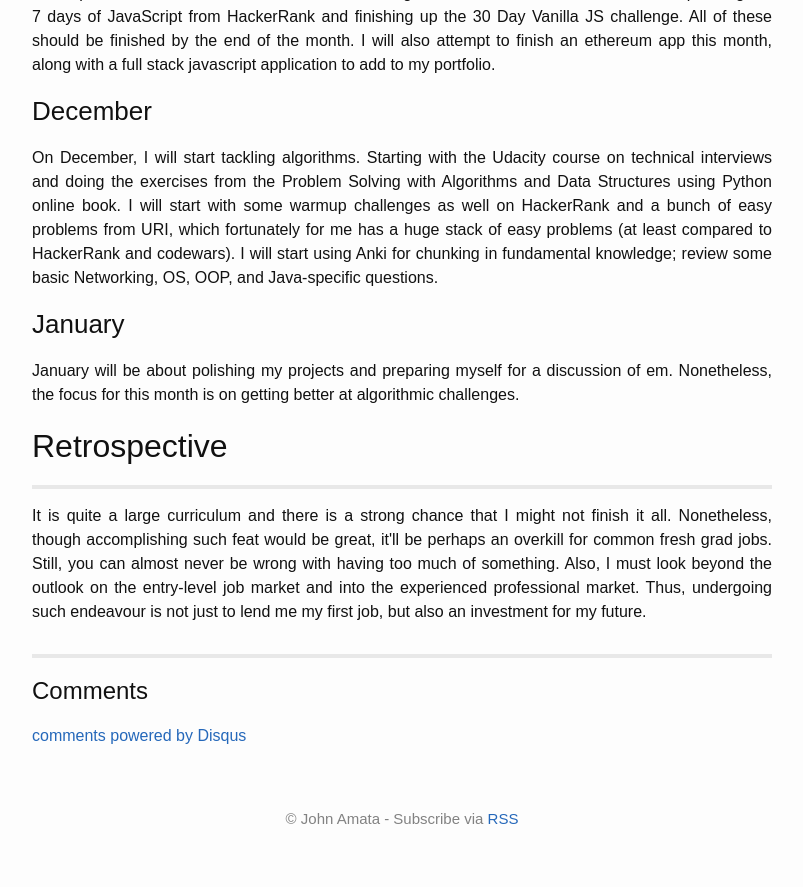
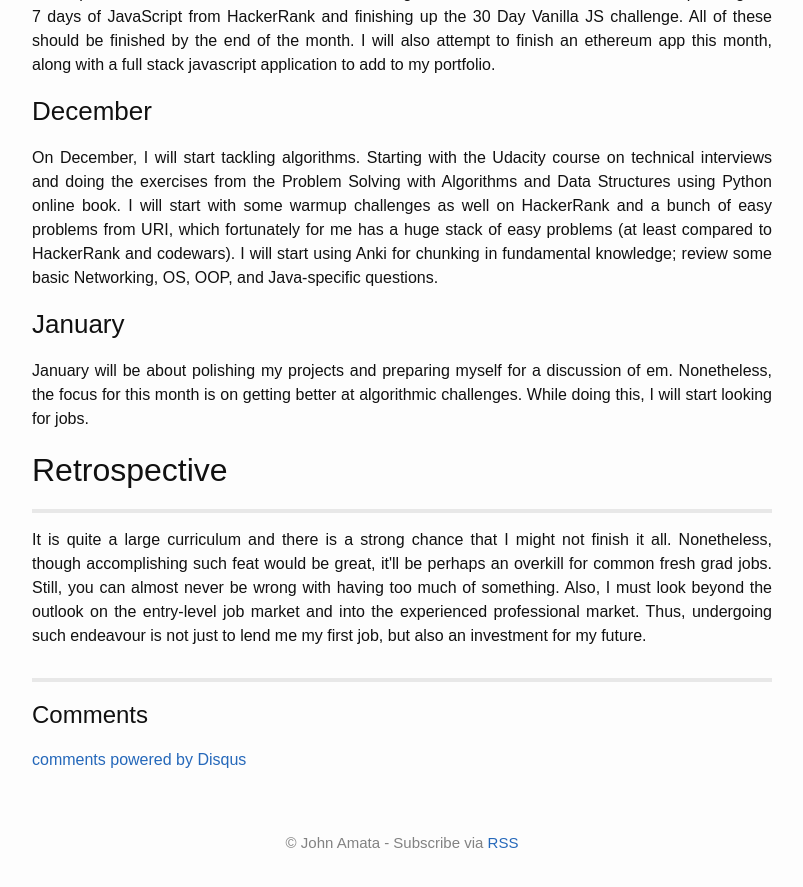
Before and after one commit to jpamata/jpamata.github.io, a Jekyll site: the page built from _posts/2017-11-01-the-gap-months-gearing-up-for-the-job-market.md, in a window 1280 px wide and 900 px high, scrolled down 2864 px. Shown: the top 887 px of the window, without its empty margins (238-1041 px from the left). Built offline with Jekyll 4.4.1, drawn with Linux system fonts in a browser that asks for light colours; comment, search, counter and statistics services are not loaded.

Commit message:
Update 2017-11-01-the-gap-months-gearing-up-for-the-job-market.md

```diff
--- a/_posts/2017-11-01-the-gap-months-gearing-up-for-the-job-market.md
+++ b/_posts/2017-11-01-the-gap-months-gearing-up-for-the-job-market.md
@@ -17,9 +17,12 @@
 
 <p align="justify">I've a little knowledge of the IT job industry in the country, yet enough to understand that it is a competitive one. Yes, we all know that there's a high demand for IT workers but the demand is for competitive, skilled workers. I've heard stories from my friends and from strangers of typical interview practices and processes and what employers look for fresh grads. With these knowledge, I developed a plan to prepare myself for the Job Market, one that I'll follow as early as today to January. This blog post details the plan that I've made, a three pronged attack on the following: </p>
 <ol>
-   <p align="justify"> >><strong>Presence</strong>: to get the interest of headhunters & get the opportunity to either an interview or to submit my resume. </p>
-   <p align="justify"> >><strong>Projects</strong>: to pass the resume filters and get to the interview </p>
-   <p align="justify"> >><strong>Knowledge</strong>: to pass the interviews and get the job </p>
+   <p align="justify"> >>
+     <strong>Presence</strong>: to get the interest of headhunters & get the opportunity to either an interview or to submit my resume. </p>
+   <p align="justify"> >>
+     <strong>Projects</strong>: to pass the resume filters and get to the interview </p>
+   <p align="justify"> >>
+     <strong>Knowledge</strong>: to pass the interviews and get the job </p>
 </ol>
 
 <h2>Three - Pronged Attack</h2>
@@ -124,7 +127,7 @@
 <h3>December</h3>
 <p align="justify">On December, I will start tackling algorithms. Starting with the Udacity course on technical interviews and doing the exercises from the Problem Solving with Algorithms and Data Structures using Python online book. I will start with some warmup challenges as well on HackerRank and a bunch of easy problems from URI, which fortunately for me has a huge stack of easy problems (at least compared to HackerRank and codewars). I will start using Anki for chunking in fundamental knowledge; review some basic Networking, OS, OOP, and Java-specific questions.</p>
 <h3>January</h3>
-<p align="justify">January will be about polishing my projects and preparing myself for a discussion of em. Nonetheless, the focus for this month is on getting better at algorithmic challenges.</p>
+<p align="justify">January will be about polishing my projects and preparing myself for a discussion of em. Nonetheless, the focus for this month is on getting better at algorithmic challenges. While doing this, I will start looking for jobs.</p>
 
 <h2>Retrospective</h2>
 <hr>
```
